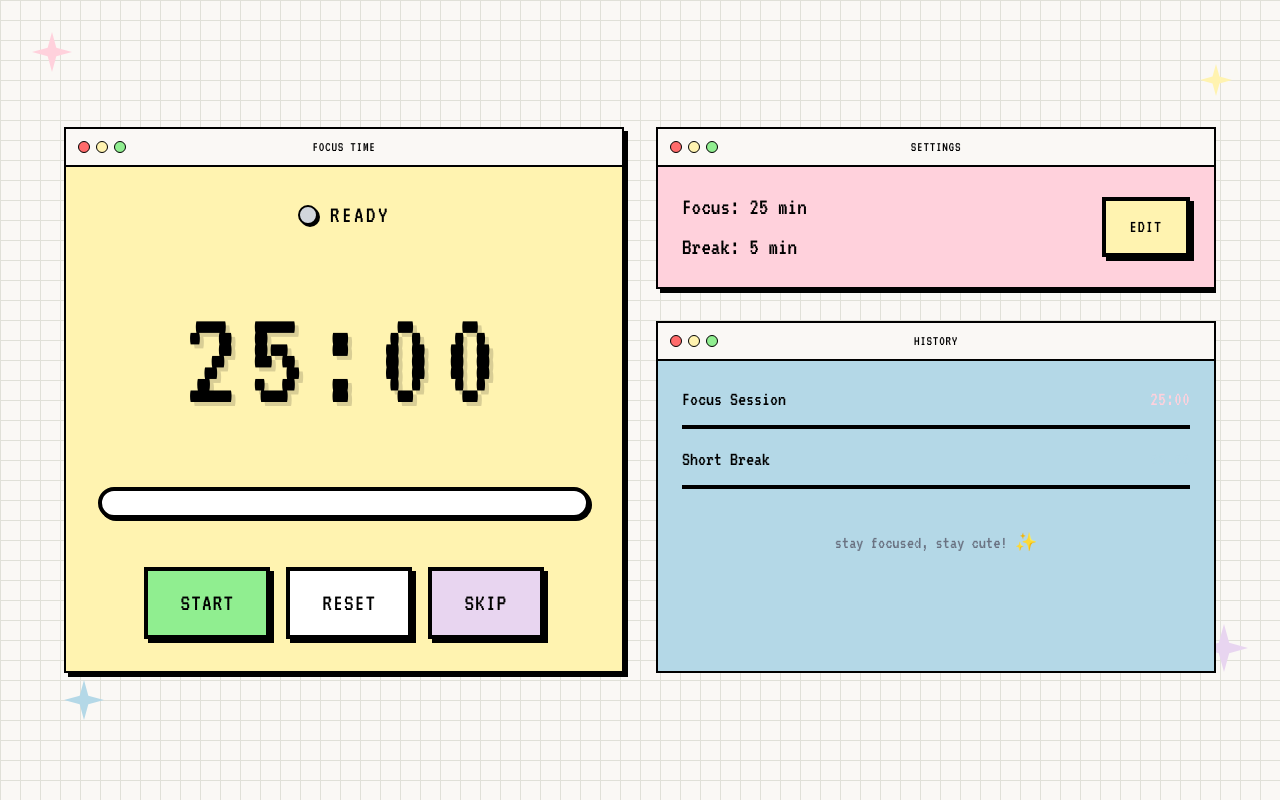
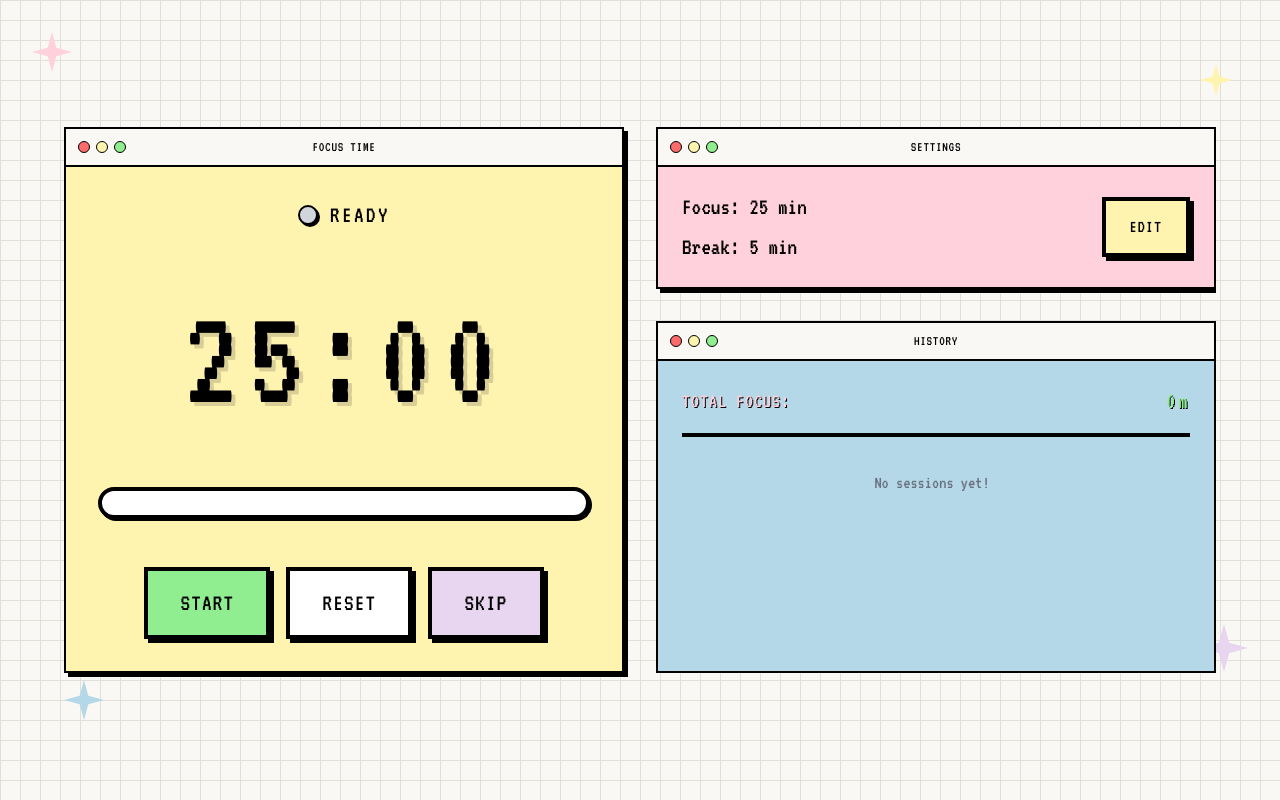
Before and after one commit to maybethemuhammadibrahim/DevWeekend_PomodoroTimer, a React (Vite) app: page / in a window 1280 px wide. Built offline with nearby package versions, Linux system fonts and the light colour scheme.

Commit message:
add a total time focused indicator

```diff
--- a/src/App.jsx
+++ b/src/App.jsx
@@ -41,7 +41,7 @@ function formatCompletionTime(isoString) {
     hour: "numeric",
     minute: "2-digit",
     hour12: true,
-  });
+  }).toLowerCase().replace(' ', '');
 }
 
 // Y2K Decorative Components
@@ -284,6 +284,12 @@ export default function PomodoroTimer() {
         : "RESTING...";
 
   const isFocusing = isRunning && mode === "focus";
+
+  // Calculate cumulative focus time
+  const totalFocusSeconds = sessions.reduce((acc, curr) => acc + curr.duration, 0);
+  const totalHours = Math.floor(totalFocusSeconds / 3600);
+  const totalMins = Math.floor((totalFocusSeconds % 3600) / 60);
+  const totalFocusStr = totalHours > 0 ? `${totalHours}h ${totalMins}m` : `${totalMins}m`;
 
   return (
     // <main className="min-h-screen graph-paper flex flex-col items-center justify-center p-4 sm:p-8">
@@ -624,20 +630,35 @@ export default function PomodoroTimer() {
             </RetroWindow>
 
             {/* History Panel */}
-            <RetroWindow title="HISTORY" color="blue" className="flex-grow" contentClassName="p-6">
-              <div className="space-y-4">
-                 {/* Example completed UI for history items */}
-                 <div className="flex justify-between items-center border-b-4 border-black pb-3 text-xl font-bold">
-                   <span>Focus Session</span>
-                   <span className="text-[var(--y2k-pink)]">25:00</span>
-                 </div>
-                 <div className="flex justify-between items-center border-b-4 border-black pb-3 text-xl font-bold">
-                   <span>Short Break</span>
-                   <span className="text-[var(--y2k-blue)]">05:00</span>
-                 </div>
-                 <div className="text-center text-gray-500 pt-6 font-bold text-lg">
-                   stay focused, stay cute! ✨
-                 </div>
+            <RetroWindow title="HISTORY" color="blue" className="flex-grow min-h-[200px]" contentClassName="p-6 flex flex-col">
+              <div className="flex justify-between items-center border-b-4 border-black pb-4 mb-4">
+                <span className="text-xl font-bold uppercase tracking-wider text-[var(--y2k-pink)] drop-shadow-[1px_1px_0px_rgba(0,0,0,1)]">
+                  TOTAL FOCUS:
+                </span>
+                <span className="text-2xl font-extrabold tracking-widest text-[#90ee90] drop-shadow-[1px_1px_0px_rgba(0,0,0,1)]">
+                  {totalFocusStr}
+                </span>
+              </div>
+              <div className="space-y-4 max-h-[300px] overflow-y-auto pr-2 flex-grow">
+                {sessions.length === 0 ? (
+                  <div className="text-center text-gray-500 font-bold text-lg pt-4">
+                    No sessions yet!
+                  </div>
+                ) : (
+                  sessions.map((session, index) => {
+                    const mins = Math.floor(session.duration / 60);
+                    const secs = session.duration % 60;
+                    const durationStr = `${mins.toString().padStart(2, "0")}:${secs.toString().padStart(2, "0")}`;
+
+                    return (
+                      <div key={index} className="flex justify-between items-center border-b-4 border-black pb-3 text-lg sm:text-xl font-bold">
+                        <span>[{durationStr} focus — {formatCompletionTime(session.completedAt)}]</span>
+                        <span className="text-[#90ee90] text-2xl drop-shadow-[1px_1px_0px_rgba(0,0,0,1)]">✓</span>
+                      </div>
+                    );
+                  })
+                )}
+
               </div>
             </RetroWindow>
           </div>
```
